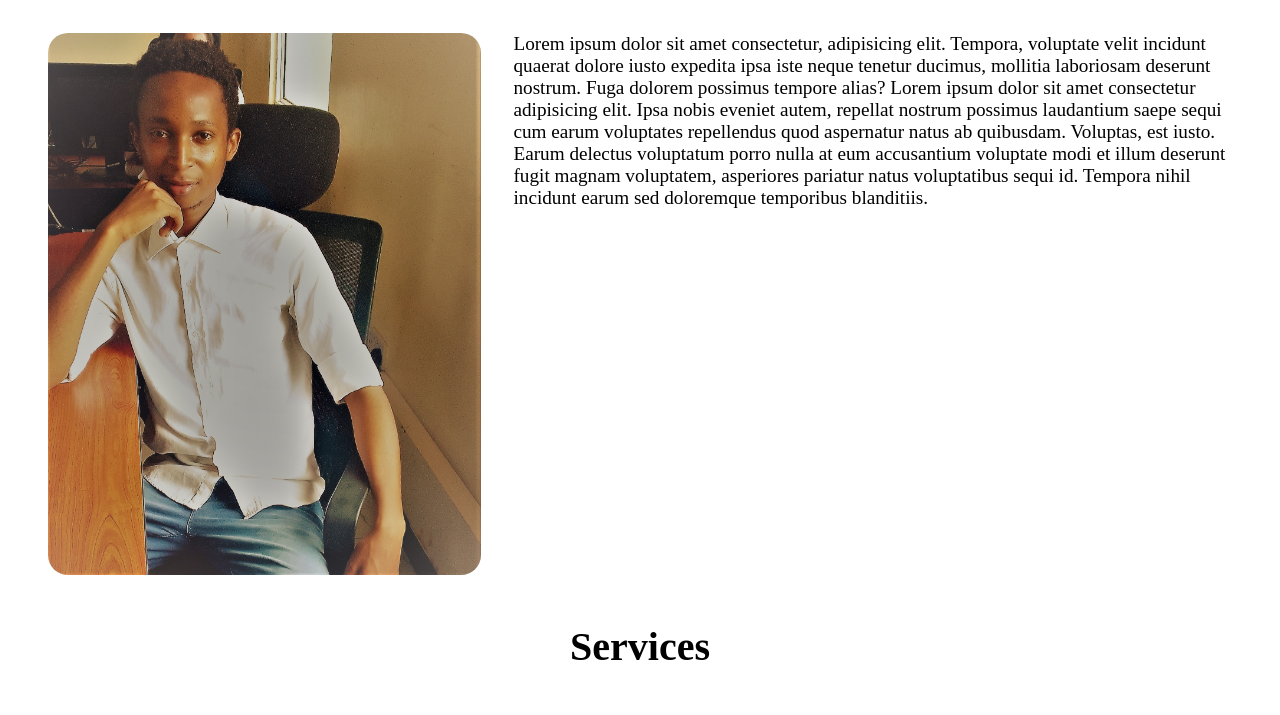
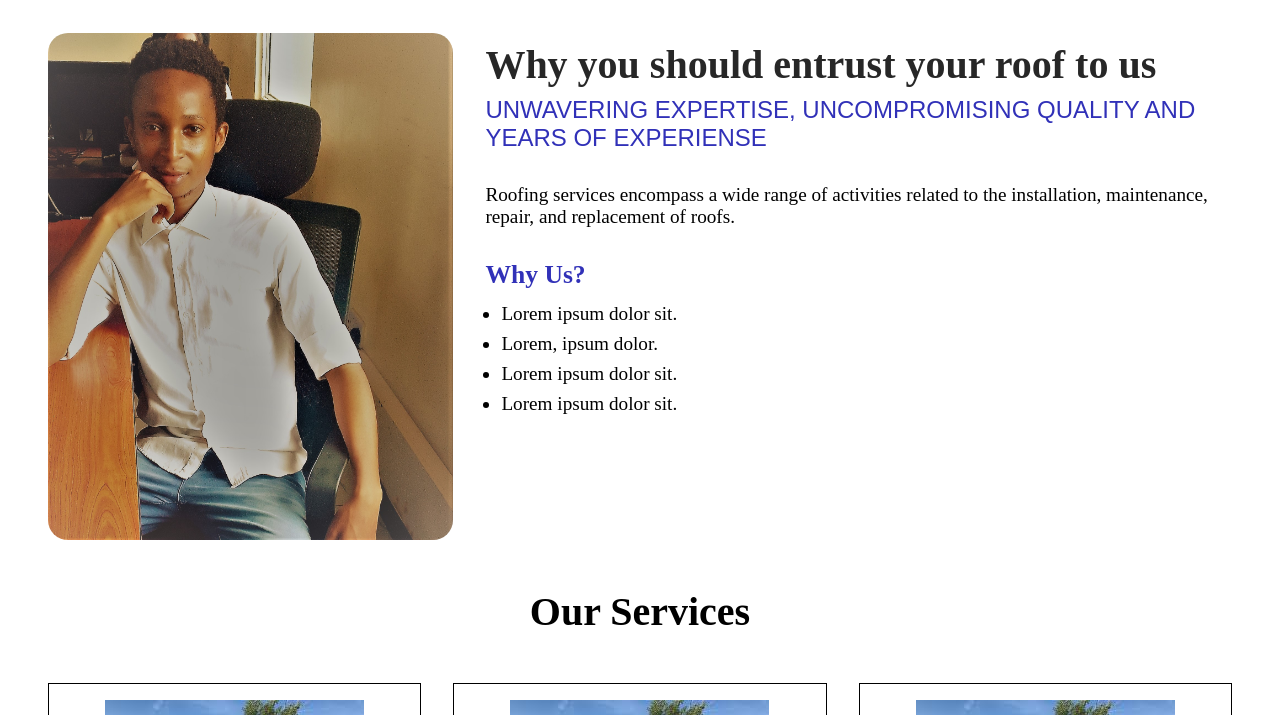
Before and after one commit to Ben-Mk/Kampat, a plain HTML site: page index.html in a window 1280 px wide. Shown: the part 700-1415 px from the top of the page. Drawn offline with Linux system fonts and the light colour scheme.

Commit message:
Updated about section

```diff
--- a/index.html
+++ b/index.html
@@ -84,35 +84,44 @@
 
         <!-- ABOUT SECTION -->
         <section id="about-section">
-          <h2 class="about-heading">About</h2>
+          <h2 class="about-heading">About Us</h2>
           <div class="about-container">
             <div class="about-img">
-              <img src="img/About-Img.jpg" width="500px" alt="About Image" />
+              <img src="img/About-Img.jpg" width="450px" alt="About Image" />
             </div>
+
             <div class="about-info">
-              Lorem ipsum dolor sit amet consectetur, adipisicing elit. Tempora,
-              voluptate velit incidunt quaerat dolore iusto expedita ipsa iste
-              neque tenetur ducimus, mollitia laboriosam deserunt nostrum. Fuga
-              dolorem possimus tempore alias? Lorem ipsum dolor sit amet
-              consectetur adipisicing elit. Ipsa nobis eveniet autem, repellat
-              nostrum possimus laudantium saepe sequi cum earum voluptates
-              repellendus quod aspernatur natus ab quibusdam. Voluptas, est
-              iusto. Earum delectus voluptatum porro nulla at eum accusantium
-              voluptate modi et illum deserunt fugit magnam voluptatem,
-              asperiores pariatur natus voluptatibus sequi id. Tempora nihil
-              incidunt earum sed doloremque temporibus blanditiis.
+              <h2 class="about-info-heading">
+                Why you should entrust your roof to us
+              </h2>
+              <h3 class="about-info-qualities">
+                Unwavering expertise, Uncompromising quality and Years of
+                experiense
+              </h3>
+              <p class="about-info-text">
+                Roofing services encompass a wide range of activities related to
+                the installation, maintenance, repair, and replacement of roofs.
+              </p>
+
+              <h3 class="about-info-question">Why Us?</h3>
+              <ul class="about-info-list">
+                <li class="about-info-value">Lorem ipsum dolor sit.</li>
+                <li class="about-info-value">Lorem, ipsum dolor.</li>
+                <li class="about-info-value">Lorem ipsum dolor sit.</li>
+                <li class="about-info-value">Lorem ipsum dolor sit.</li>
+              </ul>
             </div>
           </div>
         </section>
 
         <!-- SERVICES SECTION -->
         <section id="service-section">
-          <h2 class="service-heading">Services</h2>
+          <h2 class="service-heading">Our Services</h2>
           <!-- Services Cards -->
           <div class="service-container">
             <div class="service-card">
               <img src="img/images.jpeg" alt="" />
-              <h3 class="service-title">Roofing</h3>
+              <h3 class="service-title">Roofing Installation</h3>
               <p class="service-info">
                 Lorem ipsum dolor sit amet consectetur adipisicing elit. Vero,
                 id harum, atque adipisci sit cumque voluptatem voluptate
@@ -134,7 +143,7 @@
 
             <div class="service-card">
               <img src="img/images.jpeg" alt="" />
-              <h3 class="service-title">Tilling</h3>
+              <h3 class="service-title">Repair</h3>
               <p class="service-info">
                 Lorem ipsum dolor sit amet consectetur adipisicing elit. Eum
                 veniam nostrum ipsum blanditiis beatae error minus, ducimus
--- a/style.css
+++ b/style.css
@@ -303,6 +303,39 @@ main {
   width: 70%;
 }
 
+.about-info-heading {
+  color: rgba(0, 0, 0, 0.849);
+  font-size: 2.5rem;
+  margin: 0.5rem auto;
+}
+
+.about-info-qualities {
+  text-transform: uppercase;
+  margin: 0.5rem auto;
+  font-family: Arial, Helvetica, sans-serif;
+  font-weight: 50;
+  font-size: 1.5rem;
+  color: var(--blue);
+}
+
+.about-info-text {
+  margin: 2rem auto;
+}
+
+.about-info-question {
+  color: var(--blue);
+  font-size: 1.6rem;
+  margin: 0.8rem auto;
+}
+
+.about-info-list {
+  padding-inline-start: 1rem;
+}
+
+.about-info-value {
+  margin: 0.5rem auto;
+}
+
 /* SERVICE SECTION */
 .service-heading {
   font-size: 2.5rem;
```
